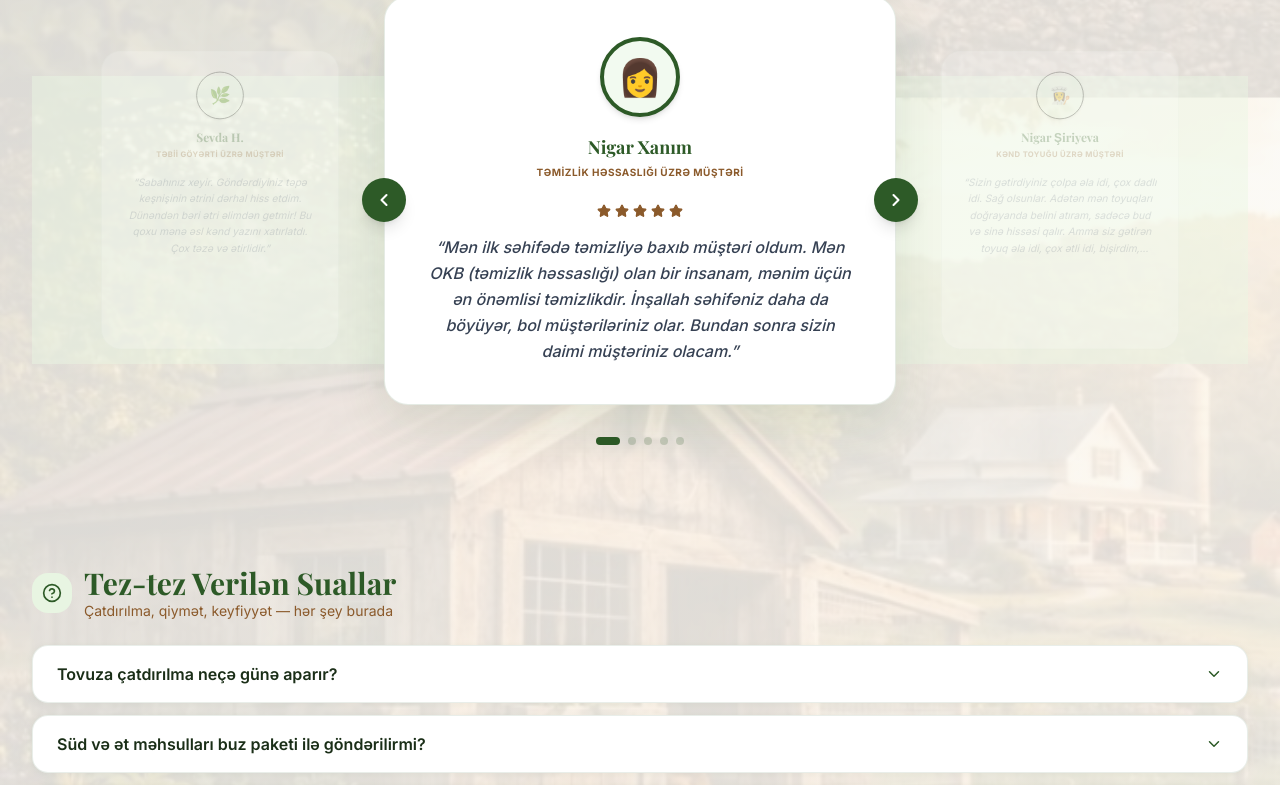
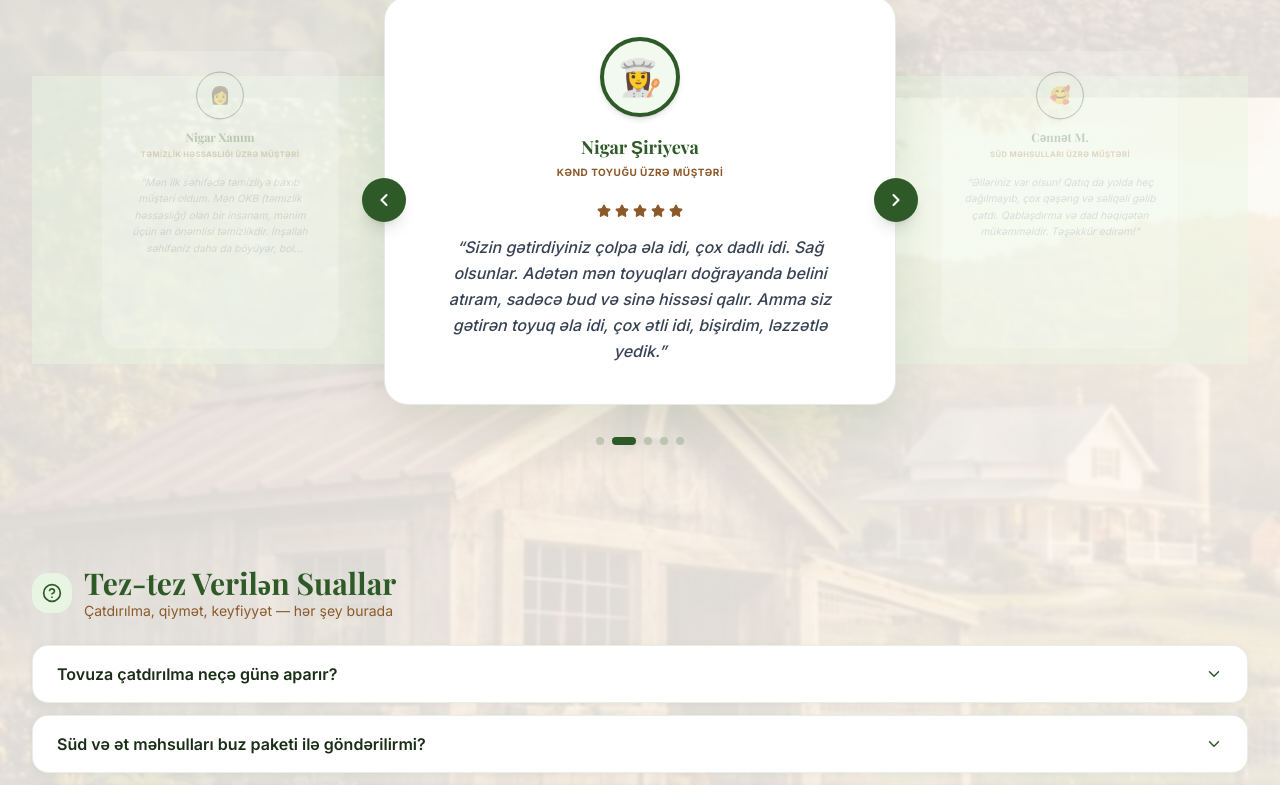
Before and after one commit to Senaniv/Atamevi, a Next.js app: page / in a window 1280 px wide. Shown: the part 5668-6453 px from the top of the page. Built offline with nearby package versions, Linux system fonts and the light colour scheme; a web font is replaced by a local one.

Commit message:
Implement 5-second autoplay interval and hover pause for reviews carousel

```diff
--- a/components/ReviewsSection.tsx
+++ b/components/ReviewsSection.tsx
@@ -58,6 +58,7 @@ const REVIEWS: Review[] = [
 
 export default function ReviewsSection() {
   const [currentIndex, setCurrentIndex] = useState(0)
+  const [isPlaying, setIsPlaying] = useState(true)
 
   const handlePrev = () => {
     setCurrentIndex((prev) => (prev === 0 ? REVIEWS.length - 1 : prev - 1))
@@ -66,6 +67,15 @@ export default function ReviewsSection() {
   const handleNext = () => {
     setCurrentIndex((prev) => (prev + 1) % REVIEWS.length)
   }
+
+  // Auto slide every 5 seconds
+  useEffect(() => {
+    if (!isPlaying) return
+    const timer = setInterval(() => {
+      setCurrentIndex((prev) => (prev + 1) % REVIEWS.length)
+    }, 5000)
+    return () => clearInterval(timer)
+  }, [isPlaying])
 
   // Get L and R indexes
   const prevIndex = (currentIndex === 0) ? REVIEWS.length - 1 : currentIndex - 1
@@ -76,7 +86,13 @@ export default function ReviewsSection() {
   const nextReview = REVIEWS[nextIndex]
 
   return (
-    <section className="mb-20 relative w-full overflow-hidden" id="reviews">
+    <section
+      className="mb-20 relative w-full overflow-hidden"
+      id="reviews"
+      onMouseEnter={() => setIsPlaying(false)}
+      onMouseLeave={() => setIsPlaying(true)}
+      onTouchStart={() => setIsPlaying(false)}
+    >
       {/* Title */}
       <div className="flex flex-col items-center text-center mb-10 px-4">
         <div
```
